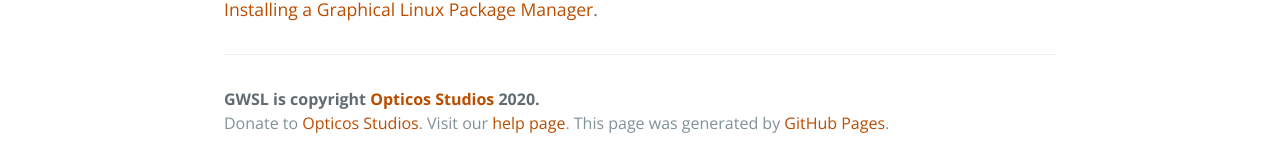
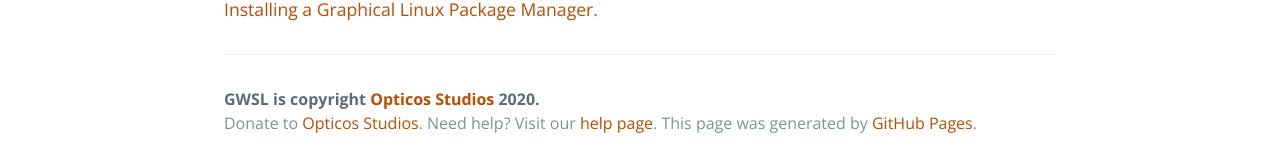
Before and after one commit to Opticos/gwsl, a Jekyll site: the page built from index.md, in a window 1280 px wide. Shown: the part 2044-2208 px from the top of the page. Built offline with Jekyll 4.4.1, drawn with Linux system fonts in a browser that asks for light colours; the repository's description, which GitHub fills in, is left out.

Commit message:
Update default.html

```diff
--- a/_layouts/default.html
+++ b/_layouts/default.html
@@ -39,7 +39,7 @@
       <footer class="site-footer">
         <span class="site-footer-owner">GWSL is copyright <a href="https://sites.google.com/bartimee.com/opticos-studios">Opticos Studios</a> 2020.</span>
         <span class="site-footer-credits">Donate to <a href="https://sites.google.com/bartimee.com/opticos-studios/donate">Opticos Studios</a>.</span>
-        <span class="site-footer-credits">Visit our <a href="./help.html">help page</a>.</span>
+        <span class="site-footer-credits">Need help? Visit our <a href="./help.html">help page</a>.</span>
         <span class="site-footer-credits">This page was generated by <a href="https://pages.github.com">GitHub Pages</a>.</span>
       </footer>
     </main>
```
